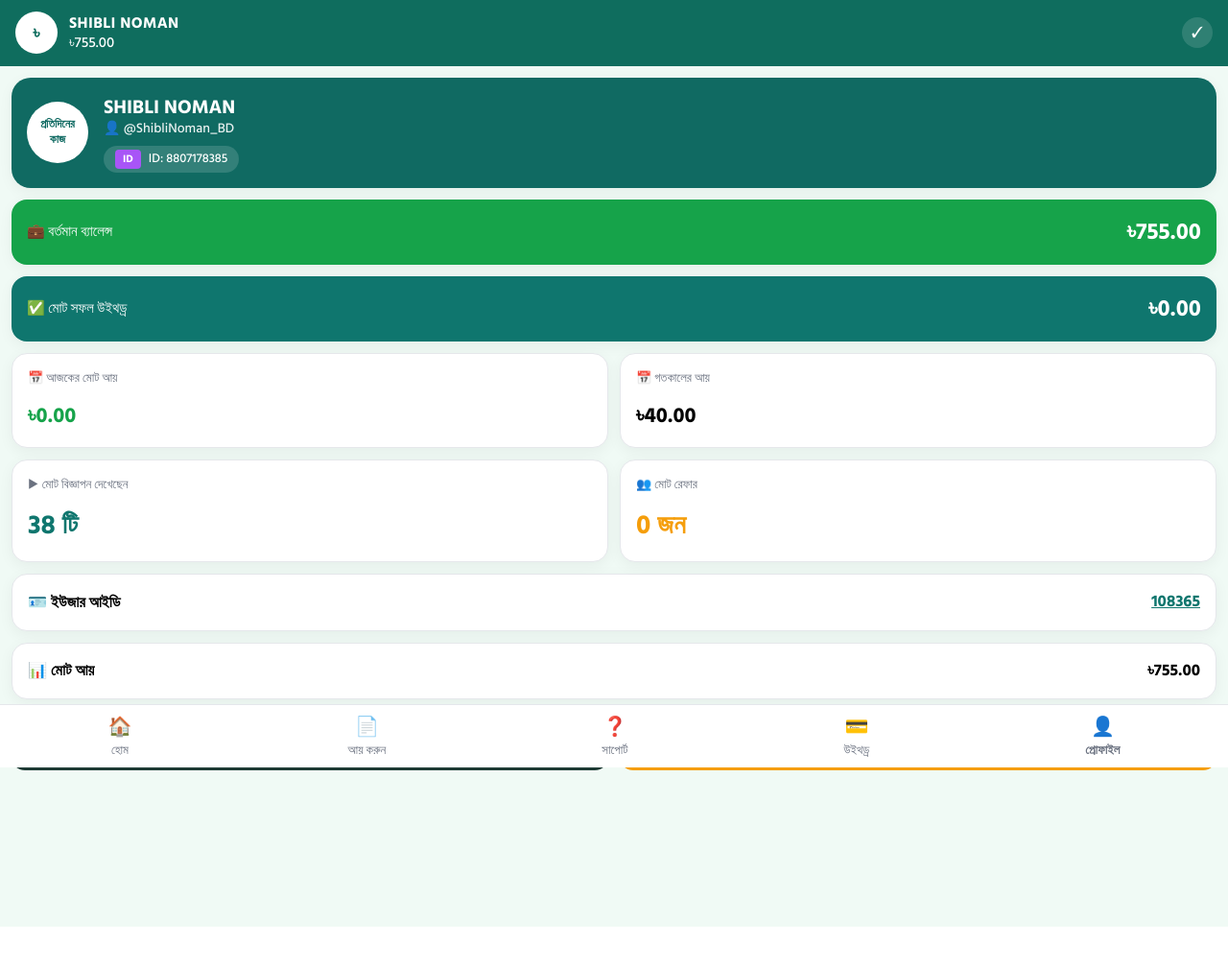
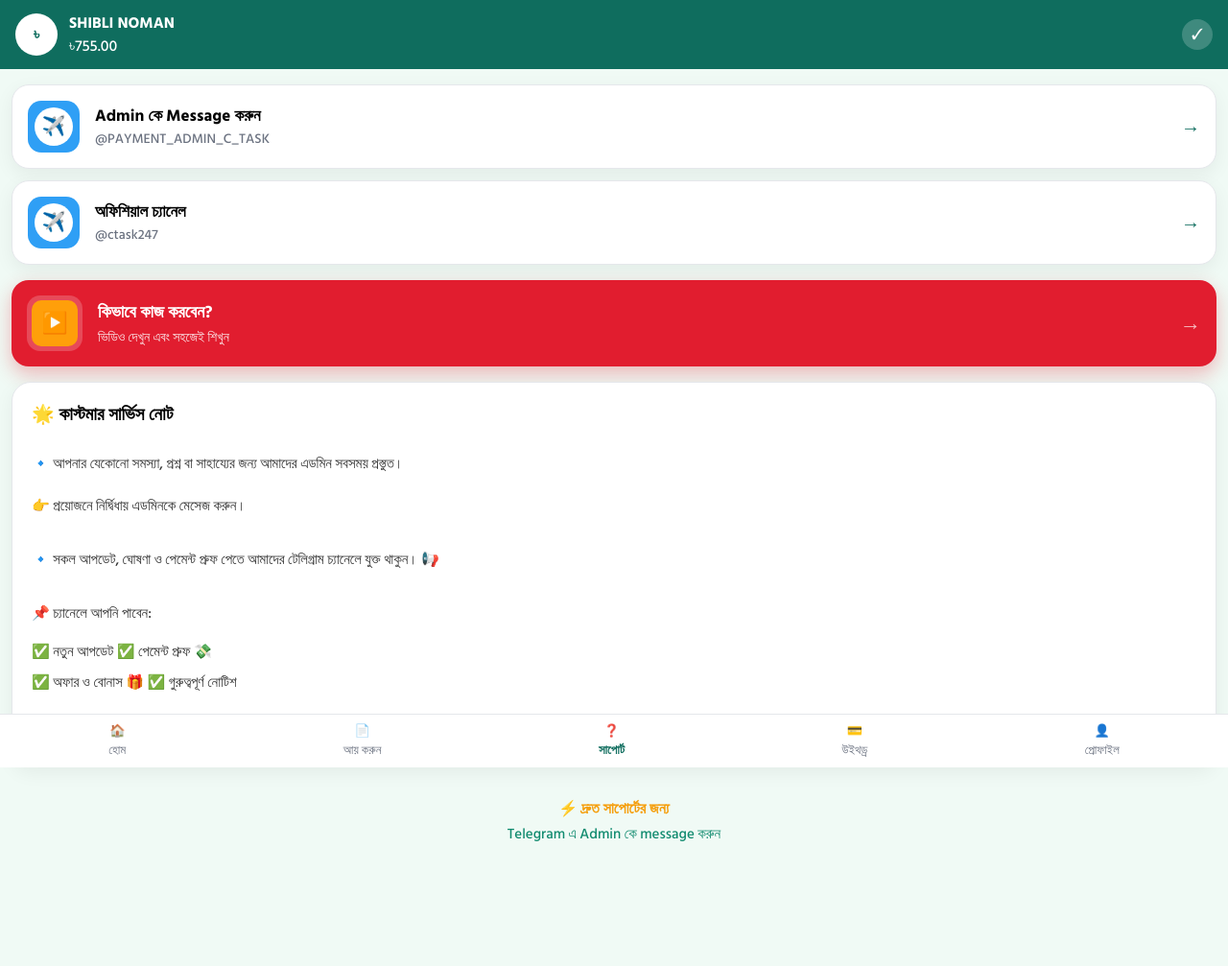
Before and after one commit to mdsiblen-rgb/telegram-bot, a Flask app: page / in a window 1280 px wide. Shown: the whole page at 96% size. Before the commit the page ends 966 px from the top, so only its background shows below. Run offline with Flask 3, Linux system fonts and the light colour scheme; some libraries are stand-ins or nearby versions.

Commit message:
Update index.html

```diff
--- a/templates/index.html
+++ b/templates/index.html
@@ -1,163 +1,117 @@
 <!DOCTYPE html>
 <html lang="bn">
 <head>
-<meta charset="UTF-8"><meta name="viewport" content="width=device-width,initial-scale=1,maximum-scale=1">
+<meta charset="UTF-8"><meta name="viewport" content="width=device-width,initial-scale=1">
 <title>COMMUNITY TASK</title>
 <script src="https://cdn.tailwindcss.com"></script>
 <script src="https://telegram.org/js/telegram-web-app.js"></script>
-<link href="https://fonts.googleapis.com/css2?family=Hind+Siliguri:wght@500;600;700&display=swap" rel="stylesheet">
-<style>
-body{font-family:'Hind Siliguri',sans-serif;background:#f0faf5;margin:0}
-.page{display:none;min-height:100vh}.page.active{display:block}
-.card{box-shadow:0 4px 15px rgba(0,0,0,0.05)}
-</style>
+<link href="https://fonts.googleapis.com/css2?family=Hind+Siliguri:wght@500;700&display=swap" rel="stylesheet">
+<style>body{font-family:'Hind Siliguri',sans-serif;background:#f0faf5;margin:0}.page{display:none}.page.active{display:block}.card{box-shadow:0 6px 20px rgba(0,0,0,.06)}</style>
 </head>
 <body class="pb-[85px]">
 
-<!-- TOP HEADER - সব পেজে একই, তোমার ছবি হুবহু -->
 <div class="bg-[#0f6d5e] text-white flex items-center gap-3 px-4 py-3 sticky top-0 z-50">
-<div class="w-11 h-11 bg-white rounded-full flex items-center justify-center text-[#0f6d5e] font-bold text-[18px]">৳</div>
-<div class="flex-1"><p class="font-bold text-[16px] tracking-wide">SHIBLI NOMAN</p><p class="text-[15px] -mt-0.5">৳<span class="bal">755.00</span></p></div>
-<div class="w-8 h-8 bg-[#ffffff22] rounded-full flex items-center justify-center">✓</div>
+<div class="w-11 h-11 bg-white rounded-full flex items-center justify-center text-[#0f6d5e] font-bold">৳</div>
+<div class="flex-1"><p class="font-bold">SHIBLI NOMAN</p><p>৳<span class="bal">755.00</span></p></div><div class="w-8 h-8 bg-white/20 rounded-full flex items-center justify-center">✓</div>
 </div>
 
-<!-- 1 HOME - তোমার ২য় ছবি হুবহু -->
+<!-- HOME -->
 <div id="p-home" class="page">
-<div class="m-3 bg-[#fefce8] border border-[#d1e7d6] rounded-[20px] p-4 text-center">
-<p class="font-bold text-[20px]">💰 এখনই কাজ শুরু করুন,</p>
-<p class="font-bold text-[16px] mt-1">100% নিশ্চিত পেমেন্ট!</p>
+<div class="m-3 bg-[#fefce8] border rounded-[20px] p-4 text-center"><p class="font-bold text-[20px]">💰 এখনই কাজ শুরু করুন,</p><p class="font-bold">100% নিশ্চিত পেমেন্ট!</p></div>
+<div class="mx-3 mt-3 bg-[#0e735f] rounded-[26px] p-6 text-white text-center"><p>প্রতি বিজ্ঞাপনে নিশ্চিত আয়</p><p class="text-[60px] font-bold">৳20.00</p><button onclick="switchPage('p-earn',1)" class="w-full mt-6 bg-white/20 py-4 rounded-[14px] font-bold">▶ বিজ্ঞাপন শুরু করুন →</button></div>
 </div>
-<div class="mx-3 mt-3 bg-[#0e735f] rounded-[26px] p-6 pt-8 pb-7 text-white text-center card">
-<p class="text-[18px]">প্রতি বিজ্ঞাপনে নিশ্চিত আয়</p>
-<p class="text-[68px] font-bold leading-none mt-5">৳20.00</p>
-<button onclick="switchPage('p-earn',1)" class="w-full mt-10 bg-white/20 py-4 rounded-[14px] font-bold text-[18px]">▶ বিজ্ঞাপন শুরু করুন →</button>
+
+<!-- EARN -->
+<div id="p-earn" class="page">
+<div class="mx-3 mt-3 bg-[#0e735f] rounded-[26px] p-6 text-white text-center"><p>প্রতি বিজ্ঞাপনে নিশ্চিত আয়</p><p class="text-[60px] font-bold">৳20.00</p><div class="grid grid-cols-2 gap-4 mt-6"><div class="bg-white/20 rounded-xl py-4">আজ দেখা<br><b><span id="seen">0</span> টি</b></div><div class="bg-white/20 rounded-xl py-4">আজ আয়<br><b>৳<span id="todayE">0.00</span></b></div></div><button id="adBtn" onclick="startAd()" class="w-full mt-5 bg-white text-[#0e735f] py-4 rounded-xl font-bold">▶ বিজ্ঞাপন শুরু করুন (<span id="left">12</span> বাকি)</button></div>
+<div id="adTimer" class="mx-3 mt-4 bg-white rounded-xl p-6 text-center border-2 border-[#0e6d5e] hidden"><p id="timerNum" class="text-[40px] font-bold">15</p><div class="w-full bg-gray-200 h-2 rounded"><div id="bar" class="bg-[#0e6d5e] h-2 rounded" style="width:0%"></div></div></div>
+</div>
+
+<!-- 3 SUPPORT - তোমার নতুন ২ টা পিক হুবহু -->
+<div id="p-support" class="page active">
+<!-- Admin Card -->
+<div onclick="openL('https://t.me/PAYMENT_ADMIN_C_TASK')" class="mx-3 mt-4 bg-white rounded-[18px] p-4 flex items-center gap-4 border card cursor-pointer">
+<div class="w-[54px] h-[54px] bg-[#2f9ff5] rounded-[14px] flex items-center justify-center"><div class="w-10 h-10 bg-white rounded-full flex items-center justify-center text-[#2f9ff5] text-[20px]">✈️</div></div>
+<div class="flex-1"><p class="font-bold text-[17px]">Admin কে Message করুন</p><p class="text-[14px] text-gray-500">@PAYMENT_ADMIN_C_TASK</p></div>
+<div class="text-[#0f6d5e] text-[20px]">→</div>
+</div>
+
+<!-- Official Channel -->
+<div onclick="openL('https://t.me/ctask247')" class="mx-3 mt-3 bg-white rounded-[18px] p-4 flex items-center gap-4 border card cursor-pointer">
+<div class="w-[54px] h-[54px] bg-[#2f9ff5] rounded-[14px] flex items-center justify-center"><div class="w-10 h-10 bg-white rounded-full flex items-center justify-center text-[#2f9ff5] text-[20px]">✈️</div></div>
+<div class="flex-1"><p class="font-bold text-[17px]">অফিশিয়াল চ্যানেল</p><p class="text-[14px] text-gray-500">@ctask247</p></div>
+<div class="text-[#0f6d5e] text-[20px]">→</div>
+</div>
+
+<!-- লাল ভিডিও কার্ড - আগে মিসিং ছিল -->
+<div onclick="openL('https://t.me/ctask247')" class="mx-3 mt-4 bg-[#e11d2f] rounded-[18px] p-4 flex items-center gap-4 text-white card cursor-pointer shadow-[0_8px_20px_rgba(225,29,47,0.3)]">
+<div class="w-[58px] h-[58px] bg-[#ffffff33] rounded-[14px] flex items-center justify-center"><div class="w-12 h-12 bg-[#ff9f0a] rounded-[10px] flex items-center justify-center text-[22px]">▶️</div></div>
+<div class="flex-1"><p class="font-bold text-[18px]">কিভাবে কাজ করবেন?</p><p class="text-[14px] opacity-90 mt-0.5">ভিডিও দেখুন এবং সহজেই শিখুন</p></div>
+<div class="text-[22px] opacity-70">→</div>
+</div>
+
+<!-- কাস্টমার সার্ভিস নোট - আগে মিসিং ছিল -->
+<div class="mx-3 mt-4 bg-white rounded-[20px] p-5 border card">
+<p class="font-bold text-[19px] flex items-center gap-2">🌟 কাস্টমার সার্ভিস নোট</p>
+
+<div class="mt-5 text-[15px] leading-8 text-[#333]">
+<p>🔹 আপনার যেকোনো সমস্যা, প্রশ্ন বা সাহায্যের জন্য আমাদের এডমিন সবসময় প্রস্তুত।</p>
+<p class="mt-3">👉 প্রয়োজনে নির্দ্বিধায় এডমিনকে মেসেজ করুন।</p>
+</div>
+
+<div class="mt-6 text-[15px] leading-8 text-[#333]">
+<p>🔹 সকল আপডেট, ঘোষণা ও পেমেন্ট প্রুফ পেতে আমাদের টেলিগ্রাম চ্যানেলে যুক্ত থাকুন। 📢</p>
+</div>
+
+<div class="mt-6 text-[15px] leading-8 text-[#333]">
+<p>📌 চ্যানেলে আপনি পাবেন:</p>
+<p class="mt-2">✅ নতুন আপডেট ✅ পেমেন্ট প্রুফ 💸</p>
+<p>✅ অফার ও বোনাস 🎁 ✅ গুরুত্বপূর্ণ নোটিশ</p>
+</div>
+
+<p class="mt-7 text-[#0f8a6e] font-bold text-[15px] flex items-center gap-2">⚡ এখনই জয়েন করুন এবং আপডেটেড থাকুন!</p>
+</div>
+
+<div class="text-center mt-8 pb-10">
+<p class="text-[#f59e0b] font-bold text-[16px]">⚡ দ্রুত সাপোর্টের জন্য</p>
+<p class="text-[#0f8a6e] text-[15px] mt-1">Telegram এ Admin কে message করুন</p>
 </div>
 </div>
 
-<!-- 2 আয় করুন - তোমার ৩য় ছবি হুবহু -->
-<div id="p-earn" class="page">
-<div class="mx-3 mt-3 bg-[#0e735f] rounded-[26px] p-6 pt-8 pb-6 text-white text-center card">
-<p class="text-[18px]">প্রতি বিজ্ঞাপনে নিশ্চিত আয়</p>
-<p class="text-[64px] font-bold leading-none mt-6">৳20.00</p>
-<div class="grid grid-cols-2 gap-4 mt-8">
-<div class="bg-[#ffffff22] rounded-[16px] py-5"><p class="text-[16px]">আজ দেখা</p><p class="font-bold text-[22px] mt-1"><span id="seen">0</span> টি</p></div>
-<div class="bg-[#ffffff22] rounded-[16px] py-5"><p class="text-[16px]">আজ আয়</p><p class="font-bold text-[22px] mt-1">৳<span id="todayE">0.00</span></p></div>
-</div>
-<button id="adBtn" onclick="startAd()" class="w-full mt-6 bg-white text-[#0e735f] py-4 rounded-[14px] font-bold text-[18px]">▶ বিজ্ঞাপন শুরু করুন (<span id="left">12</span> বাকি)</button>
-</div>
-<div id="adTimer" class="mx-3 mt-4 bg-white rounded-[18px] p-6 text-center border-2 border-[#0e6d5e] hidden"><p class="font-bold">বিজ্ঞাপন চলছে <span id="timerNum">15</span>s</p><div class="w-full bg-gray-200 h-2 rounded mt-3"><div id="bar" class="bg-[#0e6d5e] h-2 rounded" style="width:0%"></div></div></div>
+<!-- WITHDRAW -->
+<div id="p-withdraw" class="page">
+<div class="bg-gradient-to-br from-[#0e6d5e] to-[#15a08a] p-7 text-white text-center rounded-b-[28px]"><p>আপনার ব্যালেন্স</p><p class="text-[50px] font-bold">৳<span id="bigBal">755.00</span></p></div>
+<div class="mx-3 -mt-3 bg-white rounded-[20px] border p-4 card"><input id="acc" placeholder="01XXXXXXXXXX" class="w-full border p-3.5 rounded-xl"><input id="amt" type="number" placeholder="Amount" class="w-full mt-3 border p-3.5 rounded-xl font-bold"><button onclick="doWd()" class="w-full mt-4 bg-[#0e6d5e] text-white py-4 rounded-xl font-bold">উইথড্র করুন</button></div>
 </div>
 
-<!-- 3 সাপোর্ট - তোমার ৪র্থ ছবি হুবহু -->
-<div id="p-support" class="page">
-<div onclick="openL('https://t.me/PAYMENT_ADMIN_C_TASK')" class="mx-3 mt-4 bg-white rounded-[18px] p-4 flex items-center gap-4 border card cursor-pointer">
-<div class="w-[54px] h-[54px] bg-[#2aabee] rounded-[14px] flex items-center justify-center text-white text-[24px]">✈️</div>
-<div><p class="font-bold text-[17px]">Admin কে Message করুন</p><p class="text-[14px] text-gray-500">@PAYMENT_ADMIN_C_TASK</p></div>
-</div>
-<div onclick="openL('https://t.me/ctask247')" class="mx-3 mt-3 bg-white rounded-[18px] p-4 flex items-center gap-4 border card cursor-pointer">
-<div class="w-[54px] h-[54px] bg-[#2aabee] rounded-[14px] flex items-center justify-center text-white text-[24px]">✈️</div>
-<div><p class="font-bold text-[17px]">অফিশিয়াল চ্যানেল</p><p class="text-[14px] text-gray-500">@ctask247</p></div>
-</div>
+<!-- PROFILE -->
+<div id="p-profile" class="page">
+<div class="mx-3 mt-3 bg-[#106a62] rounded-[20px] p-4 flex items-center gap-4 text-white card"><div class="w-[64px] h-[64px] bg-white rounded-full flex items-center justify-center text-[#106a62] font-bold text-[12px] text-center">প্রতিদিনের<br>কাজ</div><div><p class="font-bold text-[20px]">SHIBLI NOMAN</p><p class="text-[14px] opacity-90">👤 @ShibliNoman_BD</p><div class="mt-2 bg-white/20 rounded-full px-3 py-1 inline-flex gap-2 text-[13px]"><span class="bg-[#a855f7] px-2 rounded">ID</span> ID: 8807178385</div></div></div>
+<div class="mx-3 mt-3 bg-[#16a34a] rounded-[16px] p-4 flex justify-between text-white"><p>💼 বর্তমান ব্যালেন্স</p><p class="font-bold text-[24px]">৳<span class="bal">755.00</span></p></div>
+<div class="mx-3 mt-3 bg-[#0f766e] rounded-[16px] p-4 flex justify-between text-white"><p>✅ মোট সফল উইথড্র</p><p class="font-bold text-[24px]">৳0.00</p></div>
+<div class="grid grid-cols-2 gap-3 mx-3 mt-3"><div class="bg-white rounded-[16px] p-4 border"><p class="text-[13px] text-gray-500">📅 আজকের মোট আয়</p><p class="font-bold text-[22px] text-[#16a34a] mt-2">৳<span id="todayE2">0.00</span></p></div><div class="bg-white rounded-[16px] p-4 border"><p class="text-[13px] text-gray-500">📅 গতকালের আয়</p><p class="font-bold text-[22px] mt-2">৳40.00</p></div><div class="bg-white rounded-[16px] p-4 border"><p class="text-[13px]">▶ মোট বিজ্ঞাপন দেখেছেন</p><p class="font-bold text-[28px] text-[#0f766e]"><span id="totalSeen">38</span> টি</p></div><div class="bg-white rounded-[16px] p-4 border"><p class="text-[13px]">👥 মোট রেফার</p><p class="font-bold text-[28px] text-[#f59e0b]">0 জন</p></div></div>
 </div>
 
-<!-- 4 উইথড্র - তোমার আগের ছবি হুবহু -->
-<div id="p-withdraw" class="page">
-<div class="bg-gradient-to-br from-[#0e6d5e] to-[#15a08a] p-7 text-white text-center rounded-b-[28px]"><p>আপনার ব্যালেন্স</p><p class="text-[50px] font-bold">৳<span id="bigBal">755.00</span></p><p class="bg-white/20 inline-block px-4 py-2 rounded-full text-[13px] mt-2">মিনিমাম ৳1000 - ৳<span id="need">245.00</span> বাকি</p></div>
-<div class="mx-3 -mt-3 bg-white rounded-[20px] border p-4 card"><div class="grid grid-cols-2 gap-3"><div id="bkCard" onclick="sel('bkash')" class="border-[3px] border-[#e6004c] rounded-xl p-3 text-center"><div class="h-[60px] flex items-center justify-center"><div class="bg-[#e6004c] text-white px-4 py-2 rounded font-bold">bKash</div></div><p class="text-[#e6004c] font-bold text-[12px]">✓ Selected</p></div><div id="ngCard" onclick="sel('nagad')" class="border-2 border-gray-200 rounded-xl p-3 text-center"><div class="h-[60px] flex items-center justify-center"><div class="bg-orange-500 text-white px-4 py-2 rounded-full font-bold">Nagad</div></div><p class="text-[12px]">Tap to select</p></div></div><input id="acc" placeholder="01XXXXXXXXXX" class="w-full mt-4 border p-3.5 rounded-xl outline-none"><input id="amt" type="number" placeholder="Amount" class="w-full mt-3 border p-3.5 rounded-xl outline-none font-bold text-[18px]"><button onclick="doWd()" class="w-full mt-4 bg-[#0e6d5e] text-white py-4 rounded-xl font-bold">উইথড্র করুন</button></div>
+<div class="fixed bottom-0 left-0 right-0 bg-white border-t flex justify-around py-2 text-[13px] z-50">
+<button onclick="switchPage('p-home',0)" class="flex flex-col items-center text-gray-500"><span>🏠</span>হোম</button>
+<button onclick="switchPage('p-earn',1)" class="flex flex-col items-center text-gray-500"><span>📄</span>আয় করুন</button>
+<button onclick="switchPage('p-support',2)" class="flex flex-col items-center text-[#0f6d5e] font-bold"><span>❓</span>সাপোর্ট</button>
+<button onclick="switchPage('p-withdraw',3)" class="flex flex-col items-center text-gray-500"><span>💳</span>উইথড্র</button>
+<button onclick="switchPage('p-profile',4)" class="flex flex-col items-center text-gray-500"><span>👤</span>প্রোফাইল</button>
 </div>
 
-<!-- 5 প্রোফাইল - তোমার ১ম ও ৫ম ছবি হুবহু, কোন কিছু খালি নাই -->
-<div id="p-profile" class="page active">
-<!-- প্রোফাইল হেডার কার্ড -->
-<div class="mx-3 mt-3 bg-[#106a62] rounded-[20px] p-4 flex items-center gap-4 text-white card">
-<div class="w-[64px] h-[64px] bg-white rounded-full flex items-center justify-center shrink-0"><p class="text-[#106a62] font-bold text-[12px] text-center leading-4">প্রতিদিনের<br>কাজ</p></div>
-<div class="flex-1"><p class="font-bold text-[20px]">SHIBLI NOMAN</p><p class="text-[14px] opacity-90 -mt-1">👤 @ShibliNoman_BD</p><div class="mt-2 bg-[#ffffff25] rounded-full px-3 py-1 inline-flex items-center gap-2 text-[13px]"><span class="bg-[#a855f7] text-white text-[11px] px-2 py-0.5 rounded font-bold">ID</span> ID: 8807178385</div></div>
-</div>
-
-<div class="mx-3 mt-3 bg-[#16a34a] rounded-[16px] p-4 flex justify-between items-center text-white card">
-<p class="text-[15px]">💼 বর্তমান ব্যালেন্স</p><p class="font-bold text-[24px]">৳<span class="bal">755.00</span></p>
-</div>
-<div class="mx-3 mt-3 bg-[#0f766e] rounded-[16px] p-4 flex justify-between items-center text-white card">
-<p class="text-[15px]">✅ মোট সফল উইথড্র</p><p class="font-bold text-[24px]">৳<span id="totalWd">0.00</span></p>
-</div>
-
-<div class="grid grid-cols-2 gap-3 mx-3 mt-3">
-<div class="bg-white rounded-[16px] p-4 border card"><p class="text-[13px] text-gray-500">📅 আজকের মোট আয়</p><p class="font-bold text-[22px] text-[#16a34a] mt-3">৳<span id="todayE2">0.00</span></p></div>
-<div class="bg-white rounded-[16px] p-4 border card"><p class="text-[13px] text-gray-500">📅 গতকালের আয়</p><p class="font-bold text-[22px] mt-3">৳40.00</p></div>
-<div class="bg-white rounded-[16px] p-4 border card"><p class="text-[13px] text-gray-500">▶ মোট বিজ্ঞাপন দেখেছেন</p><p class="font-bold text-[28px] text-[#0f766e] mt-3"><span id="totalSeen">38</span> টি</p></div>
-<div class="bg-white rounded-[16px] p-4 border card"><p class="text-[13px] text-gray-500">👥 মোট রেফার</p><p class="font-bold text-[28px] text-[#f59e0b] mt-3">0 জন</p></div>
-</div>
-
-<div class="mx-3 mt-3 bg-white rounded-[16px] p-4 flex justify-between items-center border card">
-<p class="font-bold text-[16px]">🪪 ইউজার আইডি</p><p class="font-bold text-[#0f766e] underline text-[17px]">108365</p>
-</div>
-<div class="mx-3 mt-3 bg-white rounded-[16px] p-4 flex justify-between items-center border card">
-<p class="font-bold text-[16px]">📊 মোট আয়</p><p class="font-bold text-[17px]">৳<span class="bal">755.00</span></p>
-</div>
-
-<div class="grid grid-cols-2 gap-3 mx-3 mt-4 mb-10">
-<button onclick="showHist()" class="bg-[#1e3a34] text-white py-4 rounded-[14px] font-bold text-[17px]">🕐 আয়ের ইতিহাস</button>
-<button onclick="openL('https://t.me/ctask247')" class="bg-[#f59e0b] text-white py-4 rounded-[14px] font-bold text-[17px]">📋 Rules</button>
-</div>
-</div>
-
-<!-- BOTTOM NAV - তোমার ছবি হুবহু -->
-<div class="fixed bottom-0 left-0 right-0 bg-white border-t flex justify-around py-2 text-[13px] z-50">
-<button onclick="switchPage('p-home',0)" class="flex flex-col items-center text-gray-500"><span class="text-[20px]">🏠</span>হোম</button>
-<button onclick="switchPage('p-earn',1)" class="flex flex-col items-center text-gray-500"><span class="text-[20px]">📄</span>আয় করুন</button>
-<button onclick="switchPage('p-support',2)" class="flex flex-col items-center text-gray-500"><span class="text-[20px]">❓</span>সাপোর্ট</button>
-<button onclick="switchPage('p-withdraw',3)" class="flex flex-col items-center text-gray-500"><span class="text-[20px]">💳</span>উইথড্র</button>
-<button onclick="switchPage('p-profile',4)" class="flex flex-col items-center text-[#0e6d5e] font-bold"><span class="text-[20px]">👤</span>প্রোফাইল</button>
-</div>
-
-<div id="toast" class="fixed bottom-[90px] left-1/2 -translate-x-1/2 bg-black text-white px-5 py-2 rounded-full text-[13px] hidden z-50"></div>
+<div id="toast" class="fixed bottom-[90px] left-1/2 -translate-x-1/2 bg-black text-white px-5 py-2 rounded-full text-[13px] hidden"></div>
 
 <script>
 const API="https://telegram-bot-1-v77g.onrender.com";
-let bal=755, seen=38, today=0, totalWd=0, method='bkash';
-let tg=window.Telegram?.WebApp; if(tg){tg.ready();}
-
-function switchPage(id,i){
- document.querySelectorAll('.page').forEach(p=>p.classList.remove('active'));
- document.getElementById(id).classList.add('active');
- document.querySelectorAll('.fixed button').forEach(b=>{b.classList.remove('text-[#0e6d5e]','font-bold'); b.classList.add('text-gray-500')});
- document.querySelectorAll('.fixed button')[i].classList.add('text-[#0e6d5e]','font-bold');
- window.scrollTo(0,0);
-}
+let bal=755, seen=38, today=0;
+function switchPage(id,i){document.querySelectorAll('.page').forEach(p=>p.classList.remove('active'));document.getElementById(id).classList.add('active');document.querySelectorAll('.fixed button').forEach(b=>b.classList.remove('text-[#0f6d5e]','font-bold'));document.querySelectorAll('.fixed button')[i].classList.add('text-[#0f6d5e]','font-bold');}
 function openL(u){window.open(u,'_blank')}
 function toast(m){let t=document.getElementById('toast');t.innerText=m;t.classList.remove('hidden');setTimeout(()=>t.classList.add('hidden'),2500)}
-
-function upd(){
- document.querySelectorAll('.bal').forEach(e=>e.innerText=bal.toFixed(2));
- document.getElementById('bigBal').innerText=bal.toFixed(2);
- document.getElementById('need').innerText=(1000-bal>0?1000-bal:0).toFixed(2);
- document.getElementById('todayE').innerText=today.toFixed(2);
- document.getElementById('todayE2').innerText=today.toFixed(2);
- document.getElementById('totalSeen').innerText=seen;
- document.getElementById('seen').innerText=seen-38;
- document.getElementById('left').innerText=Math.max(0,12-(seen-38));
-}
-function startAd(){
- let box=document.getElementById('adTimer'); box.classList.remove('hidden');
- let s=15; let iv=setInterval(()=>{
-  s--; document.getElementById('timerNum').innerText=s;
-  document.getElementById('bar').style.width=((15-s)/15*100)+'%';
-  if(s<=0){clearInterval(iv); box.classList.add('hidden'); bal+=20; seen++; today+=20; upd(); toast('✅ ৳20 যোগ হয়েছে');
-   fetch(API+'/api/watch-ad',{method:'POST',headers:{'Content-Type':'application/json'},body:JSON.stringify({uid:'8807178385',amount:20})}).catch(()=>{});
-  }
- },1000);
-}
-function sel(m){method=m; toast(m+' সিলেক্ট');}
-function doWd(){
- let a=parseFloat(document.getElementById('amt').value)||0;
- let ac=document.getElementById('acc').value||'';
- if(a<1000){toast('মিনিমাম ৳1000'); return;}
- fetch(API+'/api/withdraw',{method:'POST',headers:{'Content-Type':'application/json'},body:JSON.stringify({uid:'8807178385',amount:a,number:ac,method:method})})
-.then(r=>r.json()).then(()=>{bal-=a; totalWd+=a; document.getElementById('totalWd').innerText=totalWd.toFixed(2); upd(); toast('✅ উইথড্র: ৳'+a)})
-.catch(()=>{bal-=a; totalWd+=a; document.getElementById('totalWd').innerText=totalWd.toFixed(2); upd(); toast('✅ উইথড্র (লোকাল): ৳'+a)});
-}
-function showHist(){toast('মোট আয় ৳'+bal+' | '+seen+' টি বিজ্ঞাপন');}
-switchPage('p-profile',4); upd();
+function upd(){document.querySelectorAll('.bal').forEach(e=>e.innerText=bal.toFixed(2));document.getElementById('bigBal').innerText=bal.toFixed(2);document.getElementById('todayE').innerText=today.toFixed(2);document.getElementById('todayE2').innerText=today.toFixed(2);document.getElementById('totalSeen').innerText=seen;document.getElementById('seen').innerText=seen-38;document.getElementById('left').innerText=Math.max(0,12-(seen-38));}
+function startAd(){let b=document.getElementById('adTimer');b.classList.remove('hidden');let s=15;let iv=setInterval(()=>{s--;document.getElementById('timerNum').innerText=s;document.getElementById('bar').style.width=((15-s)/15*100)+'%';if(s<=0){clearInterval(iv);b.classList.add('hidden');bal+=20;seen++;today+=20;upd();toast('✅ ৳20 যোগ হয়েছে');}},1000);}
+function doWd(){let a=parseFloat(document.getElementById('amt').value)||0; if(a<1000){toast('মিনিমাম ৳1000');return;} bal-=a; upd(); toast('✅ উইথড্র: ৳'+a);}
+switchPage('p-support',2); upd();
 </script>
 </body>
 </html>
```
